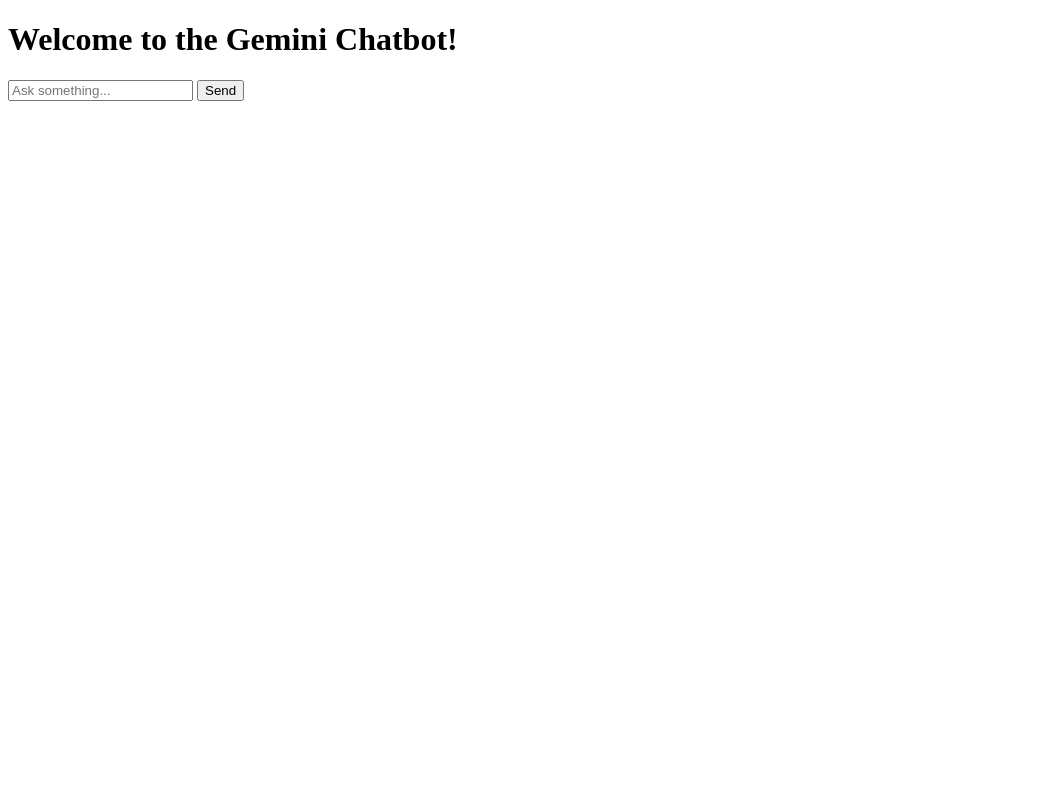
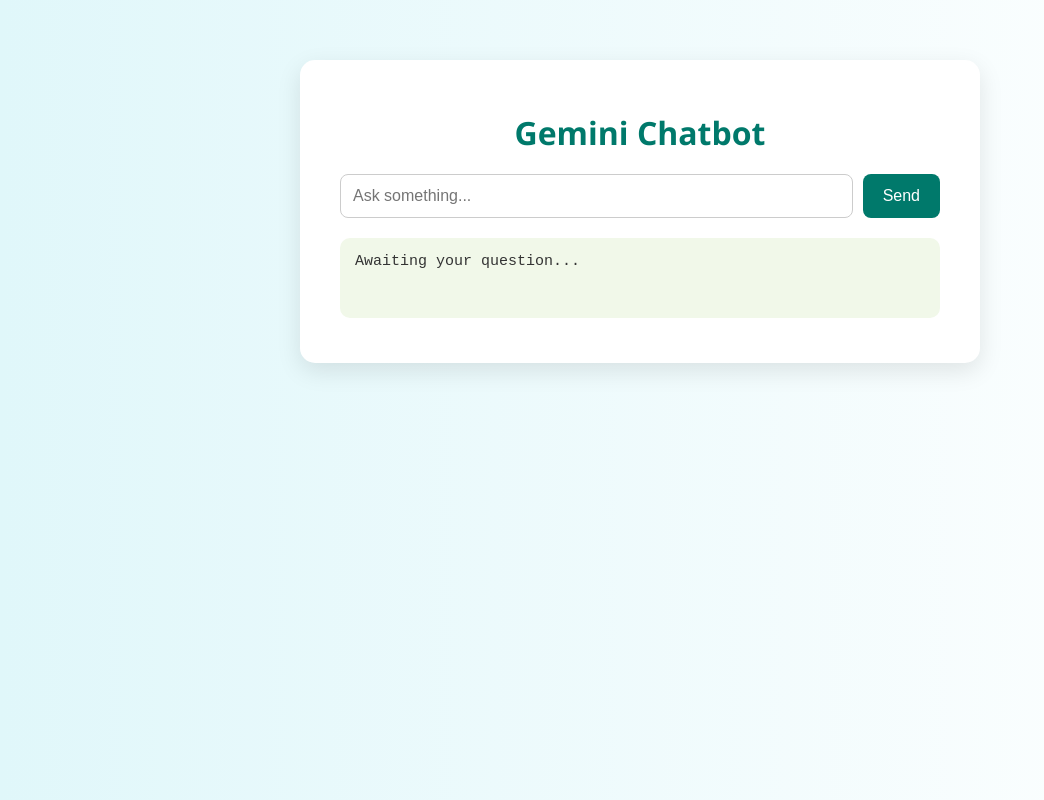
Before and after one commit to Deekshag047/cloud, a plain HTML site: page templates/index.html in a window 1280 px wide. Shown: the whole page, without its empty margins (0-1044 px from the left). Drawn offline with Linux system fonts and the light colour scheme.

Commit message:
Update index.html

```diff
--- a/templates/index.html
+++ b/templates/index.html
@@ -1,28 +1,107 @@
 <!DOCTYPE html>
-<html>
+<html lang="en">
 <head>
-  <title>Gemini Chat App</title>
+  <meta charset="UTF-8">
+  <title>Gemini Chatbot</title>
+  <style>
+    body {
+      font-family: 'Segoe UI', Tahoma, Geneva, Verdana, sans-serif;
+      background: linear-gradient(to right, #e0f7fa, #ffffff);
+      margin: 0;
+      padding: 0;
+      display: flex;
+      justify-content: center;
+      align-items: flex-start;
+      min-height: 100vh;
+    }
+
+    .container {
+      margin-top: 60px;
+      background-color: white;
+      padding: 30px 40px;
+      border-radius: 15px;
+      box-shadow: 0 8px 24px rgba(0, 0, 0, 0.1);
+      width: 100%;
+      max-width: 600px;
+    }
+
+    h1 {
+      text-align: center;
+      color: #00796b;
+      margin-bottom: 20px;
+    }
+
+    form {
+      display: flex;
+      gap: 10px;
+    }
+
+    input[type="text"] {
+      flex: 1;
+      padding: 12px;
+      font-size: 16px;
+      border: 1px solid #ccc;
+      border-radius: 8px;
+    }
+
+    button {
+      padding: 12px 20px;
+      background-color: #00796b;
+      color: white;
+      font-size: 16px;
+      border: none;
+      border-radius: 8px;
+      cursor: pointer;
+      transition: background-color 0.3s ease;
+    }
+
+    button:hover {
+      background-color: #004d40;
+    }
+
+    pre {
+      margin-top: 20px;
+      padding: 15px;
+      background-color: #f1f8e9;
+      border-radius: 10px;
+      white-space: pre-wrap;
+      font-size: 15px;
+      color: #333;
+      min-height: 50px;
+    }
+  </style>
 </head>
 <body>
-  <h1>Welcome to the Gemini Chatbot!</h1>
-  <form id="chat-form">
-    <input type="text" id="message" placeholder="Ask something..." required>
-    <button type="submit">Send</button>
-  </form>
-  <pre id="response"></pre>
+  <div class="container">
+    <h1>Gemini Chatbot</h1>
+    <form id="chat-form">
+      <input type="text" id="message" placeholder="Ask something..." required>
+      <button type="submit">Send</button>
+    </form>
+    <pre id="response">Awaiting your question...</pre>
+  </div>
 
   <script>
     const form = document.getElementById('chat-form');
+    const messageInput = document.getElementById('message');
+    const responseBox = document.getElementById('response');
+
     form.addEventListener('submit', async (e) => {
       e.preventDefault();
-      const message = document.getElementById('message').value;
+      const message = messageInput.value.trim();
+      if (!message) return;
+
+      responseBox.textContent = "Thinking... 🤖";
+
       const res = await fetch('/chat', {
         method: 'POST',
         headers: { 'Content-Type': 'application/json' },
         body: JSON.stringify({ message })
       });
+
       const data = await res.json();
-      document.getElementById('response').textContent = data.reply || data.error;
+      responseBox.textContent = data.reply || data.error || "Something went wrong.";
+      messageInput.value = "";
     });
   </script>
 </body>
```
